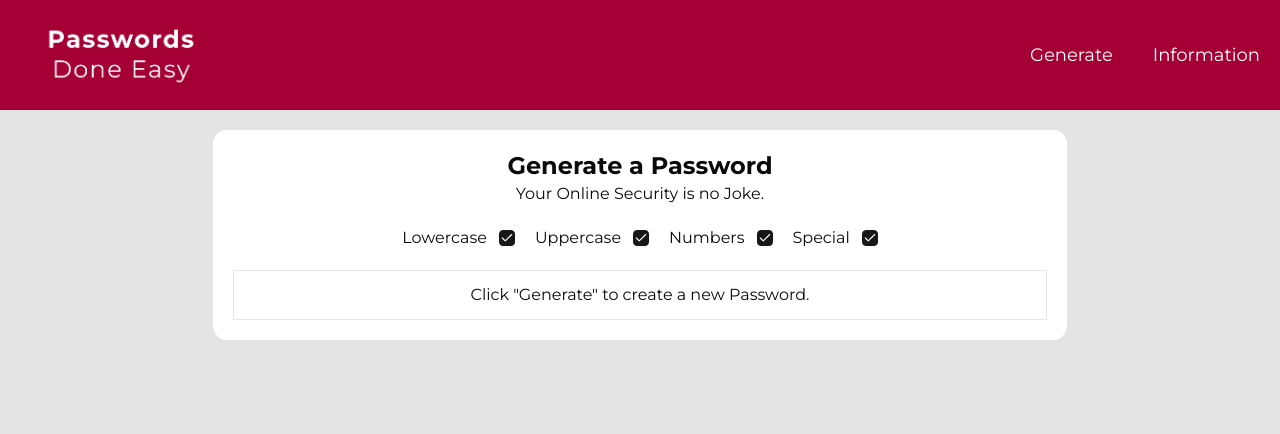
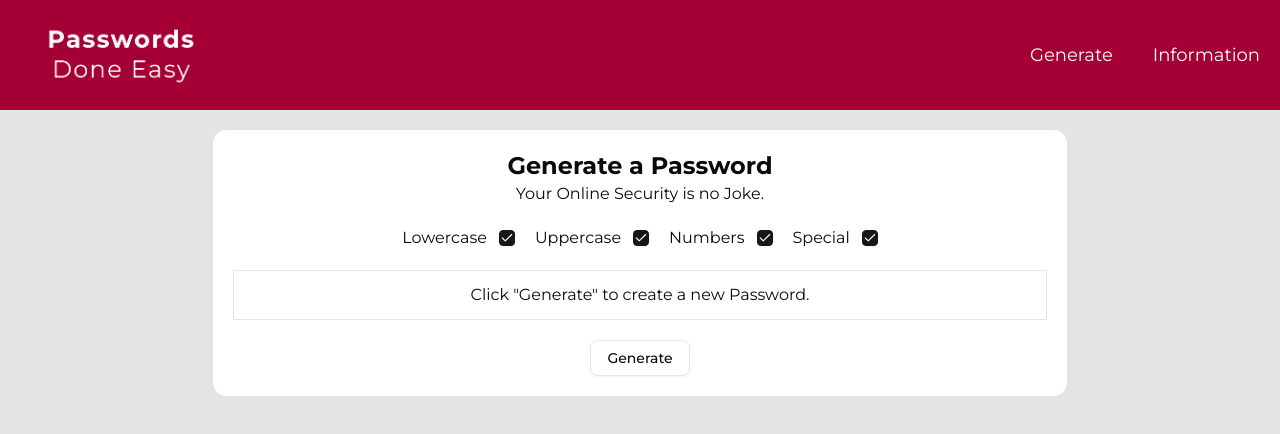
Before and after one commit to catsrieldreemurr/passwordsDoneEasy, a Next.js app in the folder passwordsdoneeasy/: page / in a window 1280 px wide. Shown: the top 434 px of the page. Built offline with nearby package versions, Linux system fonts and the light colour scheme.

Commit message:
add a Generate Button

```diff
--- a/passwordsdoneeasy/app/page.tsx
+++ b/passwordsdoneeasy/app/page.tsx
@@ -1,4 +1,5 @@
 "use client"
+import { Button } from "@/components/ui/button";
 import { Checkbox } from "@/components/ui/checkbox";
 import CheckboxHolder from "@/components/ui/checkboxHolder";
 import Navbar from "@/components/ui/navbar";
@@ -33,6 +34,13 @@ export default function Home() {
             <p>{generatedString}</p>
           </div>
 
+          <Button className="mt-5" variant={"outline"} onClick={() => {
+            console.log("Losercase: " + includeLowercase)
+            console.log("Uppercase: " + includeUppercase)
+            console.log("Numbers: " + includeNums)
+            console.log("Special: " + includeSpecial)
+          }}>Generate</Button>
+
         </div>
       </div>
     </div>
```
